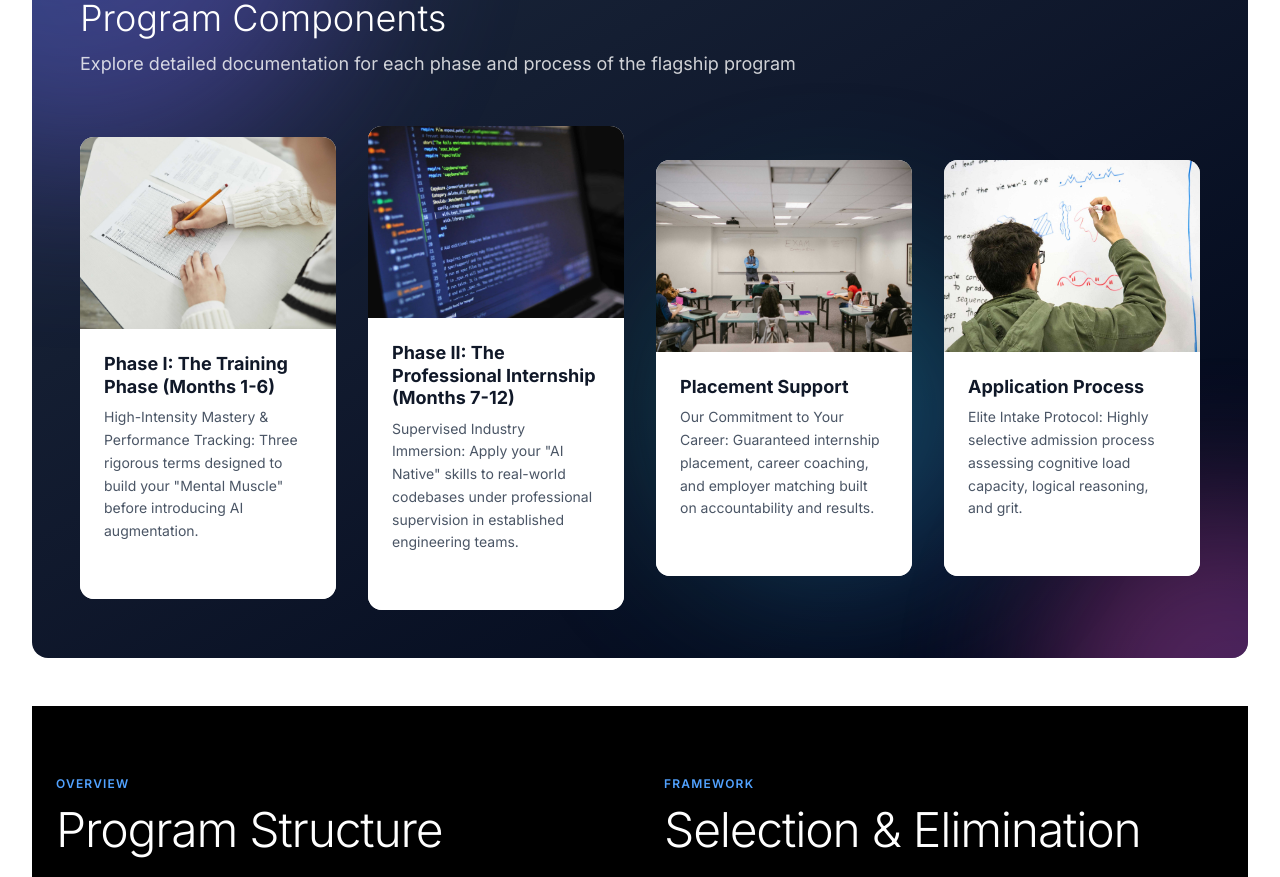
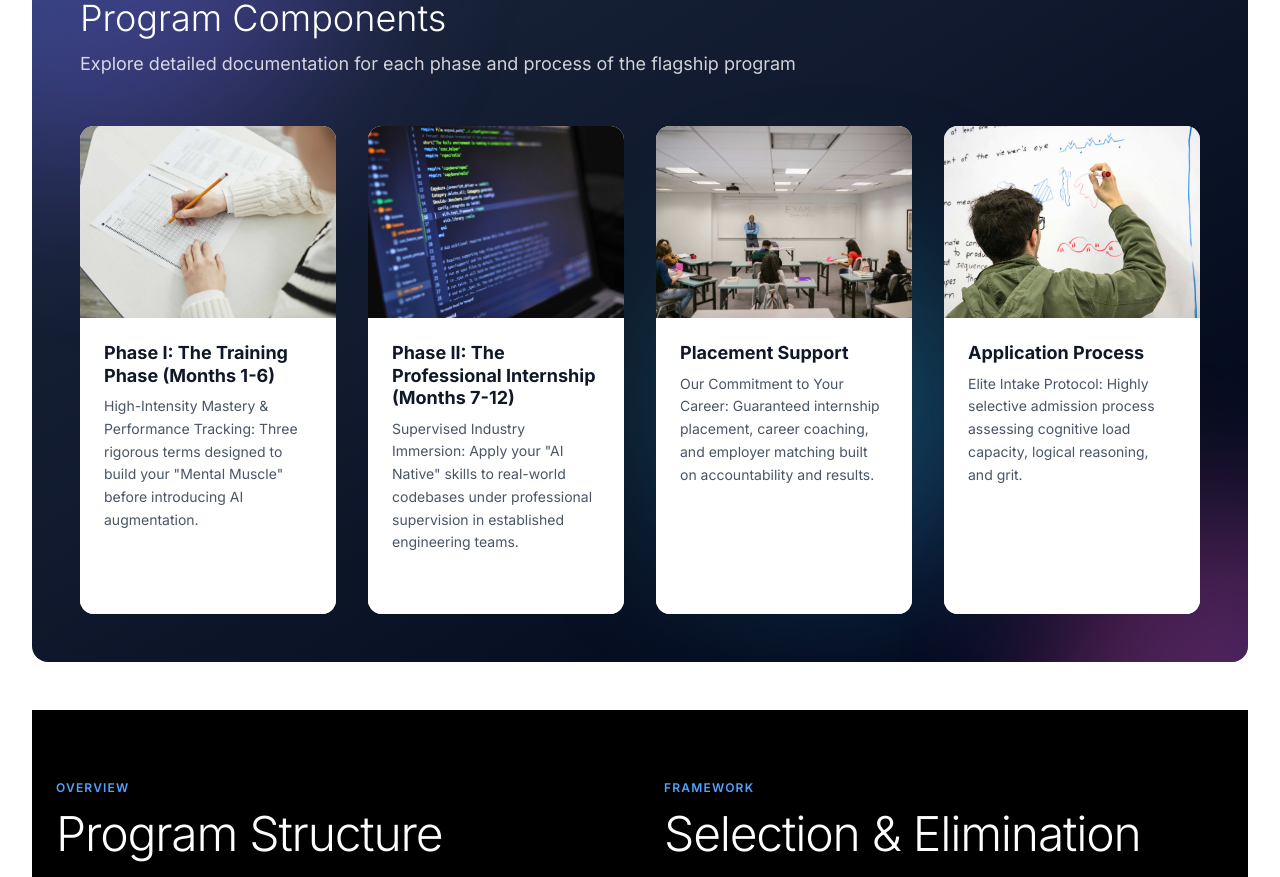
Before and after one commit to atk-fawrit/fws-hilabs-website, a Next.js app: page /flagship-program in a window 1280 px wide. Shown: the part 840-1717 px from the top of the page. Built offline with nearby package versions, Linux system fonts and the light colour scheme.

Commit message:
UI: Fix alignment and layout of program card components

```diff
--- a/src/features/flagship-program/components/sections/ProgramCardsSection.tsx
+++ b/src/features/flagship-program/components/sections/ProgramCardsSection.tsx
@@ -114,9 +114,9 @@ export const ProgramCardsSection: React.FC<ProgramCardsSectionProps> = ({ onCard
               <div className="inner-glow" />
 
               {/* Card content wrapper */}
-              <div className="card-content-wrapper">
+              <div className="card-content-wrapper flex flex-col h-full">
                 {/* Image with parallax effect */}
-                <div className="relative h-48 overflow-hidden">
+                <div className="relative h-48 overflow-hidden flex-shrink-0">
                   <div className="image-wrapper">
                     <Image
                       src={section.image}
@@ -134,16 +134,16 @@ export const ProgramCardsSection: React.FC<ProgramCardsSectionProps> = ({ onCard
                 </div>
 
                 {/* Content */}
-                <div className="p-6 relative bg-white">
+                <div className="p-6 relative bg-white flex flex-col flex-grow">
                   <h3 className="text-lg font-bold text-gray-900 mb-2 leading-tight relative z-10">
                     {section.title}
                   </h3>
-                  <p className="text-sm text-gray-600 leading-relaxed mb-3">
+                  <p className="text-sm text-gray-600 leading-relaxed mb-4 flex-grow">
                     {section.description}
                   </p>
 
                   {/* Animated CTA */}
-                  <div className="flex items-center text-blue-600 font-semibold text-sm cta-arrow">
+                  <div className="flex items-center text-blue-600 font-semibold text-sm cta-arrow mt-auto">
                     <span>View Details</span>
                     <svg className="w-4 h-4 ml-2 arrow-icon" fill="none" stroke="currentColor" viewBox="0 0 24 24">
                       <path strokeLinecap="round" strokeLinejoin="round" strokeWidth={2.5} d="M17 8l4 4m0 0l-4 4m4-4H3" />
--- a/src/features/flagship-program/styles/ProgramCardsSection.styles.css
+++ b/src/features/flagship-program/styles/ProgramCardsSection.styles.css
@@ -70,6 +70,9 @@
   border-radius: 16px;
   background: transparent;
   border: none;
+  height: 100%;
+  display: flex;
+  flex-direction: column;
 }
 
 @keyframes cardReveal {
@@ -94,6 +97,7 @@
   transition: opacity 0.4s;
   animation: gradientRotate 8s linear infinite;
   z-index: 0;
+  pointer-events: none;
 }
 
 @keyframes gradientRotate {
@@ -138,6 +142,9 @@
   border-radius: 14px;
   overflow: hidden;
   z-index: 2;
+  display: flex;
+  flex-direction: column;
+  height: 100%;
 }
 
 /* Image effects */
```
